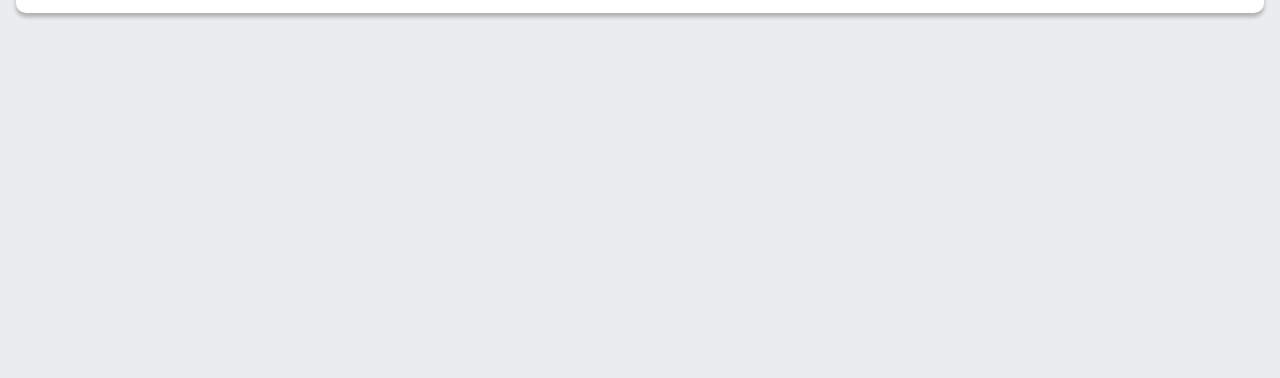
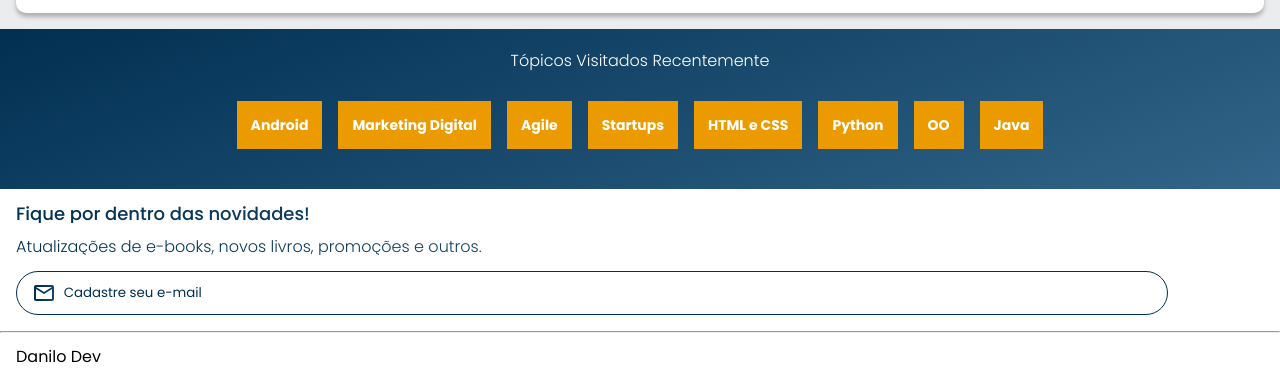
Before and after one commit to danilo0391/alura-books, a plain HTML site: page index.html in a window 1280 px wide. Shown: the part 2175-2553 px from the top of the page. Before the commit the page ends 2204 px from the top, so only its background shows below. Drawn offline with nearby package versions, Linux system fonts and the light colour scheme.

Commit message:
Most Viewed Topics, contact and footer implementation

```diff
--- a/index.html
+++ b/index.html
@@ -127,6 +127,45 @@
                 </div>
             </div>
     </section>
+    <section class="topicos">
+        <h2 class="topicos__titulo">Tópicos Visitados Recentemente</h2>
+        <ul class="topicos__lista">
+            <li class="topicos__lista__item">
+                <a class="topicos__lista__item__ancora" href="#">Android</a>
+            </li>
+            <li class="topicos__lista__item">
+                <a class="topicos__lista__item__ancora" href="#">Marketing Digital</a>
+            </li>
+            <li class="topicos__lista__item">
+                <a class="topicos__lista__item__ancora" href="#">Agile</a>
+            </li>
+            <li class="topicos__lista__item">
+                <a class="topicos__lista__item__ancora" href="#">Startups</a>
+            </li>
+            <li class="topicos__lista__item">
+                <a class="topicos__lista__item__ancora" href="#">HTML e CSS</a>
+            </li>
+            <li class="topicos__lista__item">
+                <a class="topicos__lista__item__ancora" href="#">Python</a>
+            </li>
+            <li class="topicos__lista__item">
+                <a class="topicos__lista__item__ancora" href="#">OO</a>
+            </li>
+            <li class="topicos__lista__item">
+                <a class="topicos__lista__item__ancora" href="#">Java</a>
+            </li>
+        </ul>
+    </section>
+
+    <section class="contato">
+        <h2 class="contato__titulo">Fique por dentro das novidades!</h2>
+        <p class="contato__texto">Atualizações de e-books, novos livros, promoções e outros.</p>
+        <input type="email" class="contato__email" placeholder="Cadastre seu e-mail">
+    </section>
+    <hr/>
+    <footer class="rodape">
+        <h2 class="rodape__titulo">Danilo Dev</h2>
+    </footer>
     <script src="https://cdn.jsdelivr.net/npm/swiper@10/swiper-bundle.min.js"></script>
     <script>
         const swiper = new Swiper('.swiper', {
--- /dev/null
+++ b/style/contato.css
@@ -0,0 +1,38 @@
+.contato {
+    background-color: var(--branco);
+    padding: 1em;
+}
+
+.contato__titulo, .contato__texto {
+    background: var(--azul-degrade);
+    -webkit-background-clip: text;
+    -webkit-text-fill-color: transparent;
+    background-clip: text;
+}
+
+.contato__titulo {
+    font-size: 18px;
+    font-weight: 500;
+}
+
+.contato__texto {
+    font-weight: 300;
+    margin: 1em 0;
+}
+
+.contato__email {
+    display: inline-flex;
+    border: 1px solid var(--azul);
+    border-radius: 24px;
+    padding: 1em;
+    width: 90%;
+    color: var(--azul);
+}
+
+.contato__email::placeholder {
+    font-family: var(--fonte-principal);
+    color: var(--azul);
+    padding-left: 2.5em;
+    background: url(../assets/Email.svg) no-repeat;
+    background-position: 0.1em;
+}
--- /dev/null
+++ b/style/rodape.css
@@ -0,0 +1,12 @@
+hr {
+    margin: 0;
+}
+
+.rodape {
+    background-color: var(--branco);
+    padding: 1em;
+}
+
+.rodape__titulo {
+    font-weight: 400;
+}
--- a/style/styles.css
+++ b/style/styles.css
@@ -1,6 +1,9 @@
 @import url("header.css");
 @import url("banner.css");
 @import url("carrossel.css");
+@import url("topicos.css");
+@import url("contato.css");
+@import url("rodape.css");
 @import url('https://fonts.googleapis.com/css2?family=Poppins:wght@300;400;500;700&display=swap');
 
 
--- /dev/null
+++ b/style/topicos.css
@@ -0,0 +1,30 @@
+.topicos {
+    background: var(--azul-degrade);
+    text-align: center;
+    padding: 1.5em 0;
+}
+
+.topicos__titulo {
+    color: var(--branco);
+    font-weight: 300;
+    margin-bottom: 1em;
+}
+
+.topicos__lista {
+    display: flex;
+    flex-wrap: wrap;
+    justify-content: center;
+}
+
+.topicos__lista__item {
+    margin: 2em 0.5em;
+}
+
+.topicos__lista__item__ancora {
+    color: var(--branco);
+    padding: 1em;
+    background-color: var(--laranja);
+    text-decoration: none;
+    font-size: 14px;
+    font-weight: 700;
+}
```
